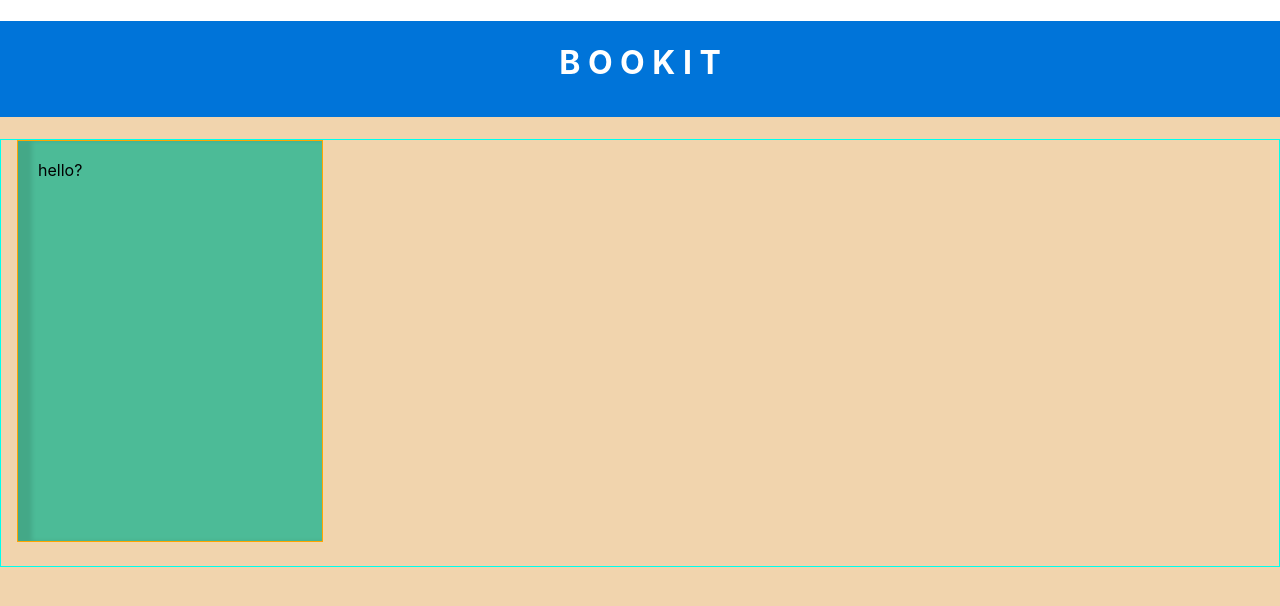
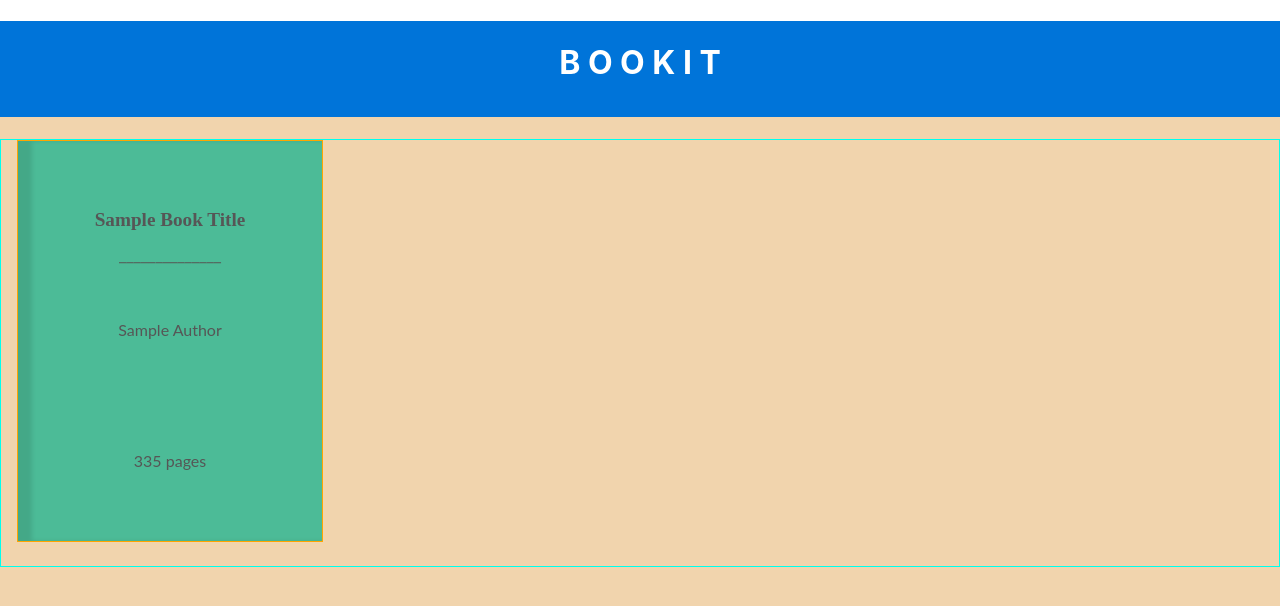
Before and after one commit to totalbabe13/react-practice, a React (Create React App) app: page / in a window 1280 px wide. Shown: the top 606 px of the page. Built offline with nearby package versions, Linux system fonts and the light colour scheme.

Commit message:
quick place holder made for book card object

```diff
--- a/src/Components/BookCard.js
+++ b/src/Components/BookCard.js
@@ -5,7 +5,19 @@ class BookCard extends React.Component {
   render() {
     return(
       <div className="book-card">
-      hello?
+
+        <h2 className="title-tag">Sample Book Title</h2>
+        <p className="divider">______________ </p>
+        <div className="author-container">
+            <span className='author-tag'>Sample Author</span>
+        </div>
+        <div className="buttons-container">
+
+
+        </div>
+        <div className="pages-container">
+          <span className="pages-tag">335 pages</span>
+        </div>
       </div>
     );
   }
--- a/src/Components/bookCard.css
+++ b/src/Components/bookCard.css
@@ -9,3 +9,41 @@
     padding: 1.25em;
     box-shadow: inset 14px 0px 4px 0px rgba(0,0,0,0.1);
 }
+
+.title-tag {
+    padding-top: 4vh;
+    padding-bottom: 4vh;
+    text-align: center;
+    color: white;
+    font-size: 1.2em;
+    color: #565656;
+    font-family: 'Abril Fatface', cursive;
+}
+.divider {
+  text-align: center;
+  color: #536c62;
+  padding-bottom: 1vh;
+  padding-top: 0vh;
+  position: relative;
+  bottom: 2em;
+}
+.author-container {
+    text-align: center;
+}
+
+.author-tag {
+    color: #565656;
+    font-family: 'Lato', sans-serif;
+}
+.buttons-container {
+    text-align: center;
+    margin-top: 2em;
+}
+.pages-container {
+    text-align: center;
+    margin-top: 14vh;
+}
+.pages-tag {
+    color: #565656;
+    font-family: 'Lato', sans-serif;
+}
```
